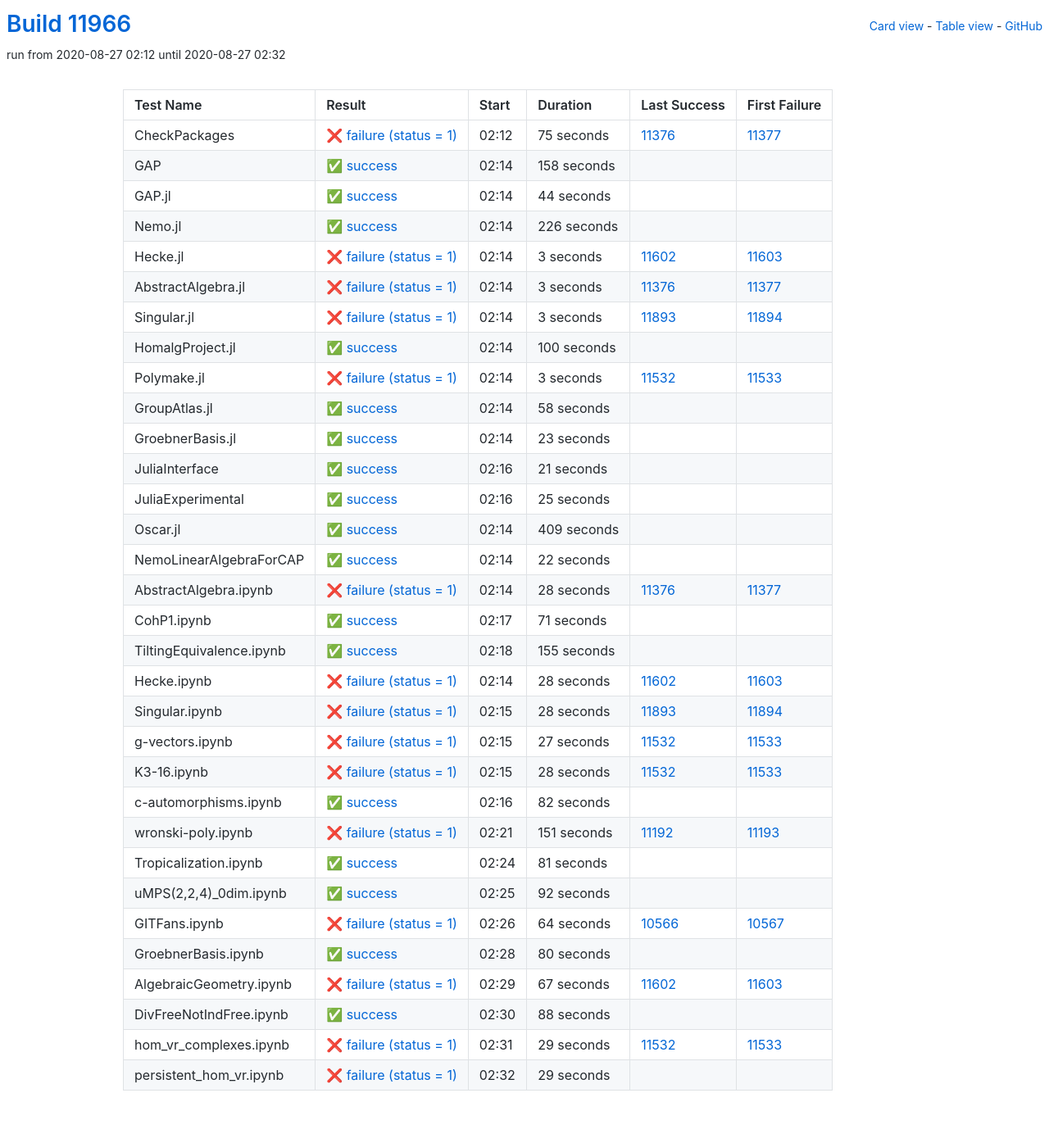
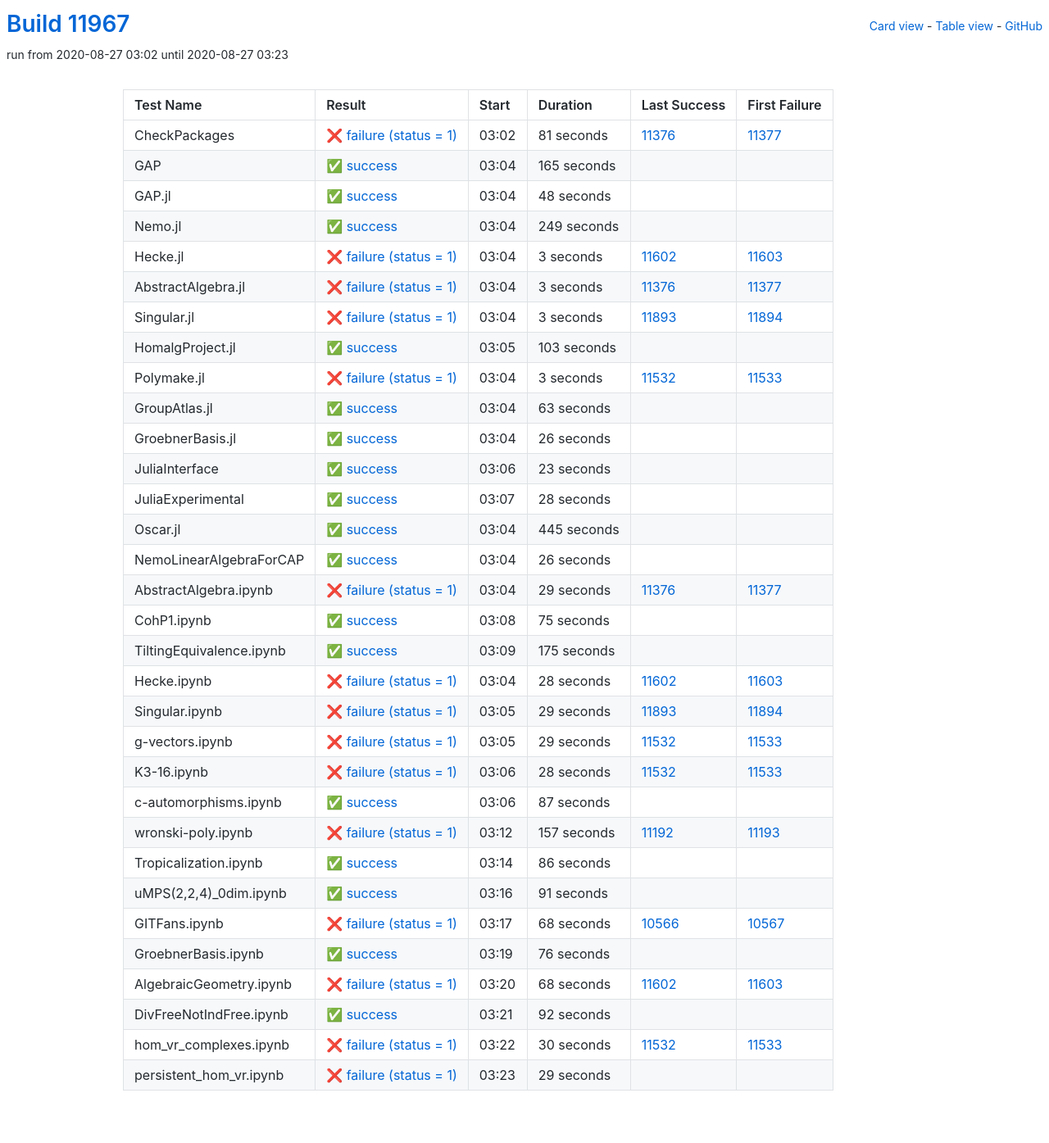
Before and after one commit to oscar-system/oscar-ci-status, a Jekyll site: the page built from table.html, in a window 1280 px wide. Shown: the whole page at 82% size. Built offline with Jekyll 4.4.1, drawn with Linux system fonts in a browser that asks for light colours.

Commit message:
Build #11967

```diff
--- a/_data/ci.yml
+++ b/_data/ci.yml
@@ -1,6 +1,6 @@
 ---
-build: 11966
-build_url: https://oscarci.mathematik.uni-kl.de/job/oscar/11966/
+build: 11967
+build_url: https://oscarci.mathematik.uni-kl.de/job/oscar/11967/
 job: oscar
 organization: oscar-system
 repo: oscar-ci-status
@@ -8,56 +8,56 @@
 tests:
 - name: CheckPackages
   id: checkpackages
-  log: https://oscarci.mathematik.uni-kl.de/job/oscar/11966/artifact/logs/build-11966/CheckPackages.log
-  start: 2020-08-27 02:12
+  log: https://oscarci.mathematik.uni-kl.de/job/oscar/11967/artifact/logs/build-11967/CheckPackages.log
+  start: 2020-08-27 03:02
   success: false
   exitcode: 1
   status: failure
-  duration: 75
+  duration: 81
   last_success: 11376
   last_success_url: https://oscarci.mathematik.uni-kl.de/job/oscar/11376/
   first_failure: 11377
   first_failure_url: https://oscarci.mathematik.uni-kl.de/job/oscar/11377/
 - name: GAP
   id: gap
-  log: https://oscarci.mathematik.uni-kl.de/job/oscar/11966/artifact/logs/build-11966/GAP.log
-  start: 2020-08-27 02:14
+  log: https://oscarci.mathematik.uni-kl.de/job/oscar/11967/artifact/logs/build-11967/GAP.log
+  start: 2020-08-27 03:04
   success: true
   exitcode: 0
   status: success
-  duration: 158
+  duration: 165
   last_success: false
   last_success_url:
   first_failure: false
   first_failure_url:
 - name: GAP.jl
   id: gap-jl
-  log: https://oscarci.mathematik.uni-kl.de/job/oscar/11966/artifact/logs/build-11966/GAP.jl.log
-  start: 2020-08-27 02:14
+  log: https://oscarci.mathematik.uni-kl.de/job/oscar/11967/artifact/logs/build-11967/GAP.jl.log
+  start: 2020-08-27 03:04
   success: true
   exitcode: 0
   status: success
-  duration: 44
+  duration: 48
   last_success: false
   last_success_url:
   first_failure: false
   first_failure_url:
 - name: Nemo.jl
   id: nemo-jl
-  log: https://oscarci.mathematik.uni-kl.de/job/oscar/11966/artifact/logs/build-11966/Nemo.jl.log
-  start: 2020-08-27 02:14
+  log: https://oscarci.mathematik.uni-kl.de/job/oscar/11967/artifact/logs/build-11967/Nemo.jl.log
+  start: 2020-08-27 03:04
   success: true
   exitcode: 0
   status: success
-  duration: 226
+  duration: 249
   last_success: false
   last_success_url:
   first_failure: false
   first_failure_url:
 - name: Hecke.jl
   id: hecke-jl
-  log: https://oscarci.mathematik.uni-kl.de/job/oscar/11966/artifact/logs/build-11966/Hecke.jl.log
-  start: 2020-08-27 02:14
+  log: https://oscarci.mathematik.uni-kl.de/job/oscar/11967/artifact/logs/build-11967/Hecke.jl.log
+  start: 2020-08-27 03:04
   success: false
   exitcode: 1
   status: failure
@@ -68,8 +68,8 @@
   first_failure_url: https://oscarci.mathematik.uni-kl.de/job/oscar/11603/
 - name: AbstractAlgebra.jl
   id: abstractalgebra-jl
-  log: https://oscarci.mathematik.uni-kl.de/job/oscar/11966/artifact/logs/build-11966/AbstractAlgebra.jl.log
-  start: 2020-08-27 02:14
+  log: https://oscarci.mathematik.uni-kl.de/job/oscar/11967/artifact/logs/build-11967/AbstractAlgebra.jl.log
+  start: 2020-08-27 03:04
   success: false
   exitcode: 1
   status: failure
@@ -80,8 +80,8 @@
   first_failure_url: https://oscarci.mathematik.uni-kl.de/job/oscar/11377/
 - name: Singular.jl
   id: singular-jl
-  log: https://oscarci.mathematik.uni-kl.de/job/oscar/11966/artifact/logs/build-11966/Singular.jl.log
-  start: 2020-08-27 02:14
+  log: https://oscarci.mathematik.uni-kl.de/job/oscar/11967/artifact/logs/build-11967/Singular.jl.log
+  start: 2020-08-27 03:04
   success: false
   exitcode: 1
   status: failure
@@ -92,20 +92,20 @@
   first_failure_url: https://oscarci.mathematik.uni-kl.de/job/oscar/11894/
 - name: HomalgProject.jl
   id: homalgproject-jl
-  log: https://oscarci.mathematik.uni-kl.de/job/oscar/11966/artifact/logs/build-11966/HomalgProject.jl.log
-  start: 2020-08-27 02:14
+  log: https://oscarci.mathematik.uni-kl.de/job/oscar/11967/artifact/logs/build-11967/HomalgProject.jl.log
+  start: 2020-08-27 03:05
   success: true
   exitcode: 0
   status: success
-  duration: 100
+  duration: 103
   last_success: false
   last_success_url:
   first_failure: false
   first_failure_url:
 - name: Polymake.jl
   id: polymake-jl
-  log: https://oscarci.mathematik.uni-kl.de/job/oscar/11966/artifact/logs/build-11966/Polymake.jl.log
-  start: 2020-08-27 02:14
+  log: https://oscarci.mathematik.uni-kl.de/job/oscar/11967/artifact/logs/build-11967/Polymake.jl.log
+  start: 2020-08-27 03:04
   success: false
   exitcode: 1
   status: failure
@@ -116,20 +116,32 @@
   first_failure_url: https://oscarci.mathematik.uni-kl.de/job/oscar/11533/
 - name: GroupAtlas.jl
   id: groupatlas-jl
-  log: https://oscarci.mathematik.uni-kl.de/job/oscar/11966/artifact/logs/build-11966/GroupAtlas.jl.log
-  start: 2020-08-27 02:14
+  log: https://oscarci.mathematik.uni-kl.de/job/oscar/11967/artifact/logs/build-11967/GroupAtlas.jl.log
+  start: 2020-08-27 03:04
   success: true
   exitcode: 0
   status: success
-  duration: 58
+  duration: 63
   last_success: false
   last_success_url:
   first_failure: false
   first_failure_url:
 - name: GroebnerBasis.jl
   id: groebnerbasis-jl
-  log: https://oscarci.mathematik.uni-kl.de/job/oscar/11966/artifact/logs/build-11966/GroebnerBasis.jl.log
-  start: 2020-08-27 02:14
+  log: https://oscarci.mathematik.uni-kl.de/job/oscar/11967/artifact/logs/build-11967/GroebnerBasis.jl.log
+  start: 2020-08-27 03:04
+  success: true
+  exitcode: 0
+  status: success
+  duration: 26
+  last_success: false
+  last_success_url:
+  first_failure: false
+  first_failure_url:
+- name: JuliaInterface
+  id: juliainterface
+  log: https://oscarci.mathematik.uni-kl.de/job/oscar/11967/artifact/logs/build-11967/JuliaInterface.log
+  start: 2020-08-27 03:06
   success: true
   exitcode: 0
   status: success
@@ -138,94 +150,82 @@
   last_success_url:
   first_failure: false
   first_failure_url:
-- name: JuliaInterface
-  id: juliainterface
-  log: https://oscarci.mathematik.uni-kl.de/job/oscar/11966/artifact/logs/build-11966/JuliaInterface.log
-  start: 2020-08-27 02:16
+- name: JuliaExperimental
+  id: juliaexperimental
+  log: https://oscarci.mathematik.uni-kl.de/job/oscar/11967/artifact/logs/build-11967/JuliaExperimental.log
+  start: 2020-08-27 03:07
   success: true
   exitcode: 0
   status: success
-  duration: 21
-  last_success: false
-  last_success_url:
-  first_failure: false
-  first_failure_url:
-- name: JuliaExperimental
-  id: juliaexperimental
-  log: https://oscarci.mathematik.uni-kl.de/job/oscar/11966/artifact/logs/build-11966/JuliaExperimental.log
-  start: 2020-08-27 02:16
-  success: true
-  exitcode: 0
-  status: success
-  duration: 25
+  duration: 28
   last_success: false
   last_success_url:
   first_failure: false
   first_failure_url:
 - name: Oscar.jl
   id: oscar-jl
-  log: https://oscarci.mathematik.uni-kl.de/job/oscar/11966/artifact/logs/build-11966/Oscar.jl.log
-  start: 2020-08-27 02:14
+  log: https://oscarci.mathematik.uni-kl.de/job/oscar/11967/artifact/logs/build-11967/Oscar.jl.log
+  start: 2020-08-27 03:04
   success: true
   exitcode: 0
   status: success
-  duration: 409
+  duration: 445
   last_success: false
   last_success_url:
   first_failure: false
   first_failure_url:
 - name: NemoLinearAlgebraForCAP
   id: nemolinearalgebraforcap
-  log: https://oscarci.mathematik.uni-kl.de/job/oscar/11966/artifact/logs/build-11966/NemoLinearAlgebraForCAP.log
-  start: 2020-08-27 02:14
+  log: https://oscarci.mathematik.uni-kl.de/job/oscar/11967/artifact/logs/build-11967/NemoLinearAlgebraForCAP.log
+  start: 2020-08-27 03:04
   success: true
   exitcode: 0
   status: success
-  duration: 22
+  duration: 26
   last_success: false
   last_success_url:
   first_failure: false
   first_failure_url:
 - name: AbstractAlgebra.ipynb
   id: abstractalgebra-ipynb
-  log: https://oscarci.mathematik.uni-kl.de/job/oscar/11966/artifact/logs/build-11966/AbstractAlgebra.ipynb.log
-  start: 2020-08-27 02:14
+  log: https://oscarci.mathematik.uni-kl.de/job/oscar/11967/artifact/logs/build-11967/AbstractAlgebra.ipynb.log
+  start: 2020-08-27 03:04
   success: false
   exitcode: 1
   status: failure
-  duration: 28
+  duration: 29
   last_success: 11376
   last_success_url: https://oscarci.mathematik.uni-kl.de/job/oscar/11376/
   first_failure: 11377
   first_failure_url: https://oscarci.mathematik.uni-kl.de/job/oscar/11377/
 - name: CohP1.ipynb
   id: cohp1-ipynb
-  log: https://oscarci.mathematik.uni-kl.de/job/oscar/11966/artifact/logs/build-11966/CohP1.ipynb.log
-  start: 2020-08-27 02:17
+  log: https://oscarci.mathematik.uni-kl.de/job/oscar/11967/artifact/logs/build-11967/CohP1.ipynb.log
+  start: 2020-08-27 03:08
   success: true
   exitcode: 0
   status: success
-  duration: 71
+  duration: 75
   last_success: false
   last_success_url:
   first_failure: false
   first_failure_url:
 - name: TiltingEquivalence.ipynb
   id: tiltingequivalence-ipynb
-  log: https://oscarci.mathematik.uni-kl.de/job/oscar/11966/artifact/logs/build-11966/TiltingEquivalence.ipynb.log
-  start: 2020-08-27 02:18
+  log: https://oscarci.mathematik.uni-kl.de/job/oscar/11967/artifact/logs/build-11967/TiltingEquivalence.ipynb.log
+  start: 2020-08-27 03:09
   success: true
   exitcode: 0
   status: success
-  duration: 155
+  duration: 175
   last_success: false
   last_success_url:
   first_failure: false
   first_failure_url:
 - name: Hecke.ipynb
   id: hecke-ipynb
-  log: https://oscarci.mathematik.uni-kl.de/job/oscar/11966/artifact/logs/build-11966/Hecke.ipynb.log
-  start: 2020-08-27 02:14
+  log: https://oscarci.mathematik.uni-kl.de/job/oscar/11967/artifact/logs/build-11967/Hecke.ipynb.log
+  start: 2020-08-27 03:04
   success: false
   exitcode: 1
   status: failure
@@ -236,32 +236,32 @@
   first_failure_url: https://oscarci.mathematik.uni-kl.de/job/oscar/11603/
 - name: Singular.ipynb
   id: singular-ipynb
-  log: https://oscarci.mathematik.uni-kl.de/job/oscar/11966/artifact/logs/build-11966/Singular.ipynb.log
-  start: 2020-08-27 02:15
+  log: https://oscarci.mathematik.uni-kl.de/job/oscar/11967/artifact/logs/build-11967/Singular.ipynb.log
+  start: 2020-08-27 03:05
   success: false
   exitcode: 1
   status: failure
-  duration: 28
+  duration: 29
   last_success: 11893
   last_success_url: https://oscarci.mathematik.uni-kl.de/job/oscar/11893/
   first_failure: 11894
   first_failure_url: https://oscarci.mathematik.uni-kl.de/job/oscar/11894/
 - name: g-vectors.ipynb
   id: g-vectors-ipynb
-  log: https://oscarci.mathematik.uni-kl.de/job/oscar/11966/artifact/logs/build-11966/g-vectors.ipynb.log
-  start: 2020-08-27 02:15
+  log: https://oscarci.mathematik.uni-kl.de/job/oscar/11967/artifact/logs/build-11967/g-vectors.ipynb.log
+  start: 2020-08-27 03:05
   success: false
   exitcode: 1
   status: failure
-  duration: 27
+  duration: 29
   last_success: 11532
   last_success_url: https://oscarci.mathematik.uni-kl.de/job/oscar/11532/
   first_failure: 11533
   first_failure_url: https://oscarci.mathematik.uni-kl.de/job/oscar/11533/
 - name: K3-16.ipynb
   id: k3-16-ipynb
-  log: https://oscarci.mathematik.uni-kl.de/job/oscar/11966/artifact/logs/build-11966/K3-16.ipynb.log
-  start: 2020-08-27 02:15
+  log: https://oscarci.mathematik.uni-kl.de/job/oscar/11967/artifact/logs/build-11967/K3-16.ipynb.log
+  start: 2020-08-27 03:06
   success: false
   exitcode: 1
   status: failure
@@ -272,44 +272,92 @@
   first_failure_url: https://oscarci.mathematik.uni-kl.de/job/oscar/11533/
 - name: c-automorphisms.ipynb
   id: c-automorphisms-ipynb
-  log: https://oscarci.mathematik.uni-kl.de/job/oscar/11966/artifact/logs/build-11966/c-automorphisms.ipynb.log
-  start: 2020-08-27 02:16
+  log: https://oscarci.mathematik.uni-kl.de/job/oscar/11967/artifact/logs/build-11967/c-automorphisms.ipynb.log
+  start: 2020-08-27 03:06
   success: true
   exitcode: 0
   status: success
-  duration: 82
+  duration: 87
   last_success: false
   last_success_url:
   first_failure: false
   first_failure_url:
 - name: wronski-poly.ipynb
   id: wronski-poly-ipynb
-  log: https://oscarci.mathematik.uni-kl.de/job/oscar/11966/artifact/logs/build-11966/wronski-poly.ipynb.log
-  start: 2020-08-27 02:21
+  log: https://oscarci.mathematik.uni-kl.de/job/oscar/11967/artifact/logs/build-11967/wronski-poly.ipynb.log
+  start: 2020-08-27 03:12
   success: false
   exitcode: 1
   status: failure
-  duration: 151
+  duration: 157
   last_success: 11192
   last_success_url: https://oscarci.mathematik.uni-kl.de/job/oscar/11192/
   first_failure: 11193
   first_failure_url: https://oscarci.mathematik.uni-kl.de/job/oscar/11193/
 - name: Tropicalization.ipynb
   id: tropicalization-ipynb
-  log: https://oscarci.mathematik.uni-kl.de/job/oscar/11966/artifact/logs/build-11966/Tropicalization.ipynb.log
-  start: 2020-08-27 02:24
+  log: https://oscarci.mathematik.uni-kl.de/job/oscar/11967/artifact/logs/build-11967/Tropicalization.ipynb.log
+  start: 2020-08-27 03:14
   success: true
   exitcode: 0
   status: success
-  duration: 81
+  duration: 86
   last_success: false
   last_success_url:
   first_failure: false
   first_failure_url:
 - name: uMPS(2,2,4)_0dim.ipynb
   id: umps-2-2-4-0dim-ipynb
-  log: https://oscarci.mathematik.uni-kl.de/job/oscar/11966/artifact/logs/build-11966/uMPS-2-2-4-_0dim.ipynb.log
-  start: 2020-08-27 02:25
+  log: https://oscarci.mathematik.uni-kl.de/job/oscar/11967/artifact/logs/build-11967/uMPS-2-2-4-_0dim.ipynb.log
+  start: 2020-08-27 03:16
+  success: true
+  exitcode: 0
+  status: success
+  duration: 91
+  last_success: false
+  last_success_url:
+  first_failure: false
+  first_failure_url:
+- name: GITFans.ipynb
+  id: gitfans-ipynb
+  log: https://oscarci.mathematik.uni-kl.de/job/oscar/11967/artifact/logs/build-11967/GITFans.ipynb.log
+  start: 2020-08-27 03:17
+  success: false
+  exitcode: 1
+  status: failure
+  duration: 68
+  last_success: 10566
+  last_success_url: https://oscarci.mathematik.uni-kl.de/job/oscar/10566/
+  first_failure: 10567
+  first_failure_url: https://oscarci.mathematik.uni-kl.de/job/oscar/10567/
+- name: GroebnerBasis.ipynb
+  id: groebnerbasis-ipynb
+  log: https://oscarci.mathematik.uni-kl.de/job/oscar/11967/artifact/logs/build-11967/GroebnerBasis.ipynb.log
+  start: 2020-08-27 03:19
+  success: true
+  exitcode: 0
+  status: success
+  duration: 76
+  last_success: false
+  last_success_url:
+  first_failure: false
+  first_failure_url:
+- name: AlgebraicGeometry.ipynb
+  id: algebraicgeometry-ipynb
+  log: https://oscarci.mathematik.uni-kl.de/job/oscar/11967/artifact/logs/build-11967/AlgebraicGeometry.ipynb.log
+  start: 2020-08-27 03:20
+  success: false
+  exitcode: 1
+  status: failure
+  duration: 68
+  last_success: 11602
+  last_success_url: https://oscarci.mathematik.uni-kl.de/job/oscar/11602/
+  first_failure: 11603
+  first_failure_url: https://oscarci.mathematik.uni-kl.de/job/oscar/11603/
+- name: DivFreeNotIndFree.ipynb
+  id: divfreenotindfree-ipynb
+  log: https://oscarci.mathematik.uni-kl.de/job/oscar/11967/artifact/logs/build-11967/DivFreeNotIndFree.ipynb.log
+  start: 2020-08-27 03:21
   success: true
   exitcode: 0
   status: success
@@ -318,70 +366,22 @@
   last_success_url:
   first_failure: false
   first_failure_url:
-- name: GITFans.ipynb
-  id: gitfans-ipynb
-  log: https://oscarci.mathematik.uni-kl.de/job/oscar/11966/artifact/logs/build-11966/GITFans.ipynb.log
-  start: 2020-08-27 02:26
+- name: hom_vr_complexes.ipynb
+  id: hom-vr-complexes-ipynb
+  log: https://oscarci.mathematik.uni-kl.de/job/oscar/11967/artifact/logs/build-11967/hom_vr_complexes.ipynb.log
+  start: 2020-08-27 03:22
   success: false
   exitcode: 1
   status: failure
-  duration: 64
-  last_success: 10566
-  last_success_url: https://oscarci.mathematik.uni-kl.de/job/oscar/10566/
-  first_failure: 10567
-  first_failure_url: https://oscarci.mathematik.uni-kl.de/job/oscar/10567/
-- name: GroebnerBasis.ipynb
-  id: groebnerbasis-ipynb
-  log: https://oscarci.mathematik.uni-kl.de/job/oscar/11966/artifact/logs/build-11966/GroebnerBasis.ipynb.log
-  start: 2020-08-27 02:28
-  success: true
-  exitcode: 0
-  status: success
-  duration: 80
-  last_success: false
-  last_success_url:
-  first_failure: false
-  first_failure_url:
-- name: AlgebraicGeometry.ipynb
-  id: algebraicgeometry-ipynb
-  log: https://oscarci.mathematik.uni-kl.de/job/oscar/11966/artifact/logs/build-11966/AlgebraicGeometry.ipynb.log
-  start: 2020-08-27 02:29
-  success: false
-  exitcode: 1
-  status: failure
-  duration: 67
-  last_success: 11602
-  last_success_url: https://oscarci.mathematik.uni-kl.de/job/oscar/11602/
-  first_failure: 11603
-  first_failure_url: https://oscarci.mathematik.uni-kl.de/job/oscar/11603/
-- name: DivFreeNotIndFree.ipynb
-  id: divfreenotindfree-ipynb
-  log: https://oscarci.mathematik.uni-kl.de/job/oscar/11966/artifact/logs/build-11966/DivFreeNotIndFree.ipynb.log
-  start: 2020-08-27 02:30
-  success: true
-  exitcode: 0
-  status: success
-  duration: 88
-  last_success: false
-  last_success_url:
-  first_failure: false
-  first_failure_url:
-- name: hom_vr_complexes.ipynb
-  id: hom-vr-complexes-ipynb
-  log: https://oscarci.mathematik.uni-kl.de/job/oscar/11966/artifact/logs/build-11966/hom_vr_complexes.ipynb.log
-  start: 2020-08-27 02:31
-  success: false
-  exitcode: 1
-  status: failure
-  duration: 29
+  duration: 30
   last_success: 11532
   last_success_url: https://oscarci.mathematik.uni-kl.de/job/oscar/11532/
   first_failure: 11533
   first_failure_url: https://oscarci.mathematik.uni-kl.de/job/oscar/11533/
 - name: persistent_hom_vr.ipynb
   id: persistent-hom-vr-ipynb
-  log: https://oscarci.mathematik.uni-kl.de/job/oscar/11966/artifact/logs/build-11966/persistent_hom_vr.ipynb.log
-  start: 2020-08-27 02:32
+  log: https://oscarci.mathematik.uni-kl.de/job/oscar/11967/artifact/logs/build-11967/persistent_hom_vr.ipynb.log
+  start: 2020-08-27 03:23
   success: false
   exitcode: 1
   status: failure
```
Also changed, not shown: README.md.
